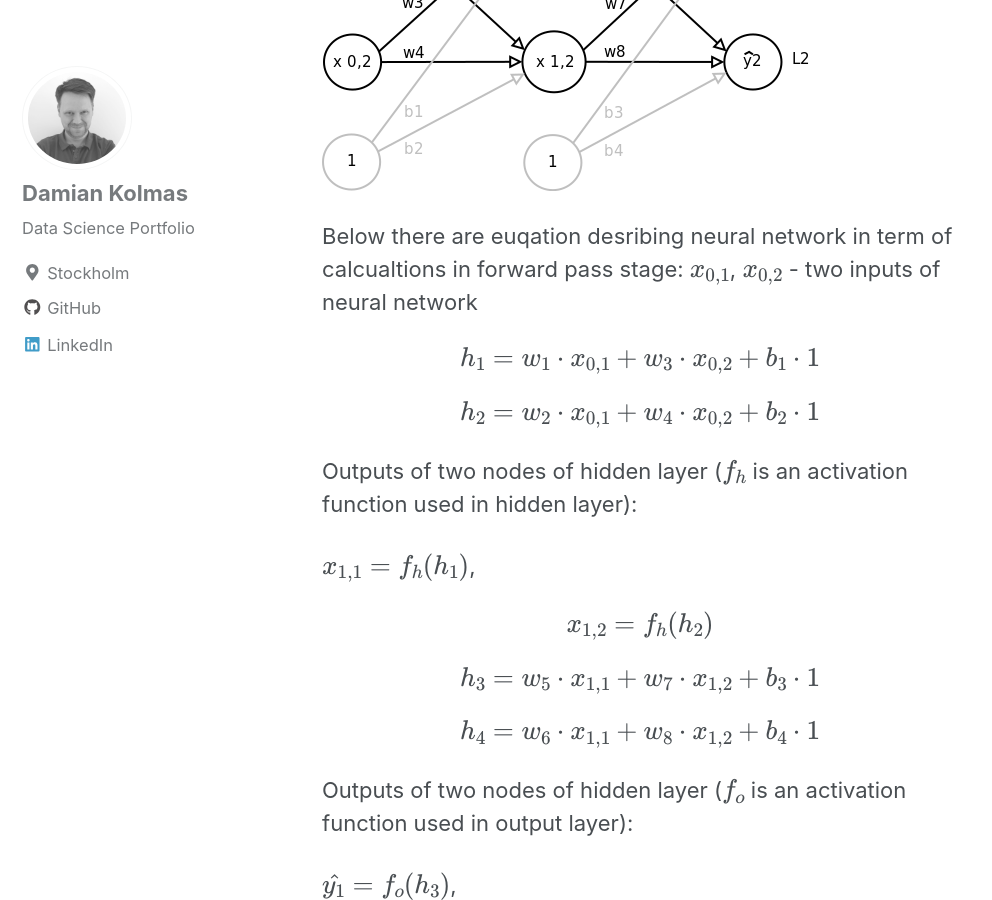
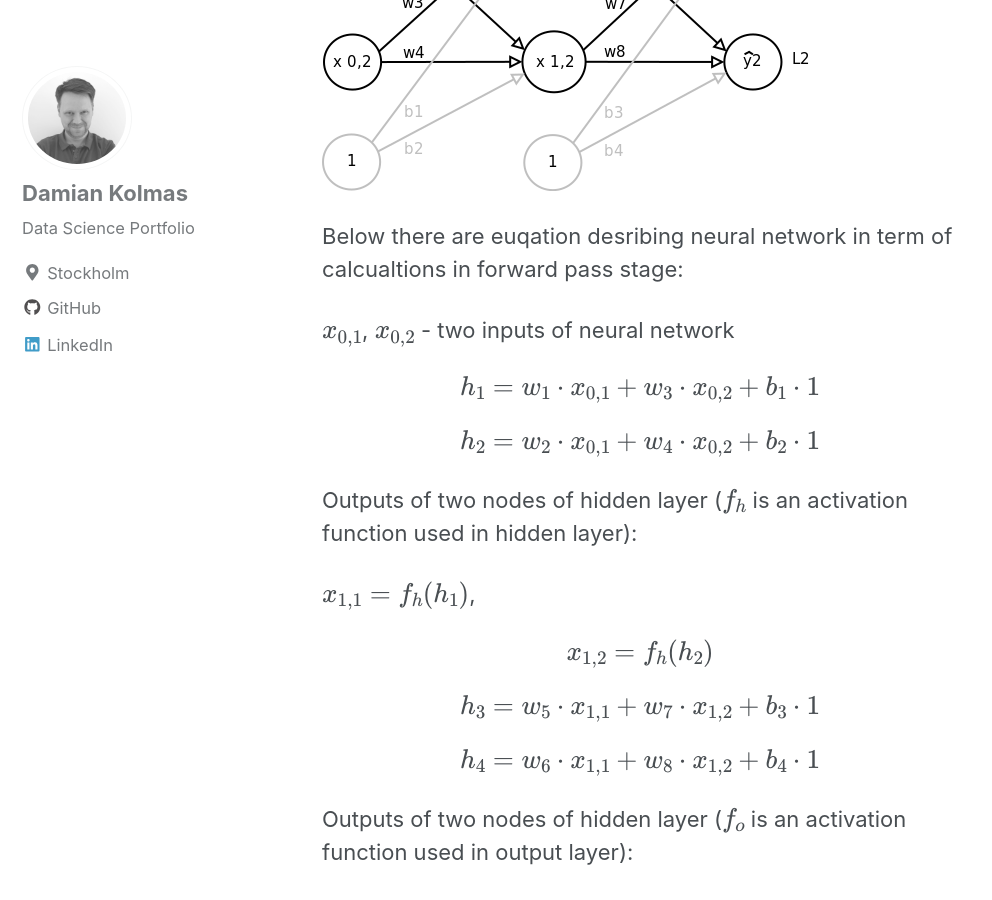
Before and after one commit to DKolmas/DKolmas.github.io, a Jekyll site: the page built from _posts/2019-03-29-Backpropagation-Algorithm-Explained.md, in a window 1280 px wide and 900 px high, scrolled down 772 px. Shown: the whole window, without its empty margins (0-992 px from the left). Built offline with Jekyll 4.4.1, drawn with Linux system fonts in a browser that asks for light colours; cached includes are drawn as plain includes; formulas are drawn with MathJax 3.

Commit message:
another update

```diff
--- a/_posts/2019-03-29-Backpropagation-Algorithm-Explained.md
+++ b/_posts/2019-03-29-Backpropagation-Algorithm-Explained.md
@@ -15,7 +15,8 @@ First, let's have assumption about Neural Network. It is simple network with two
 
 ![image](/images/Simple_NN_01.png)
 
-Below there are euqation desribing neural network in term of calcualtions in forward pass stage:
+Below there are euqation desribing neural network in term of calcualtions in forward pass stage: $$\\$$
+
 $$ x_{0,1}$$, $$x_{0,2} $$ - two inputs of neural network
 
 $$ h_1 = w_1 \cdot x_{0,1} + w_3 \cdot x_{0,2} + b_1 \cdot 1 $$
```
